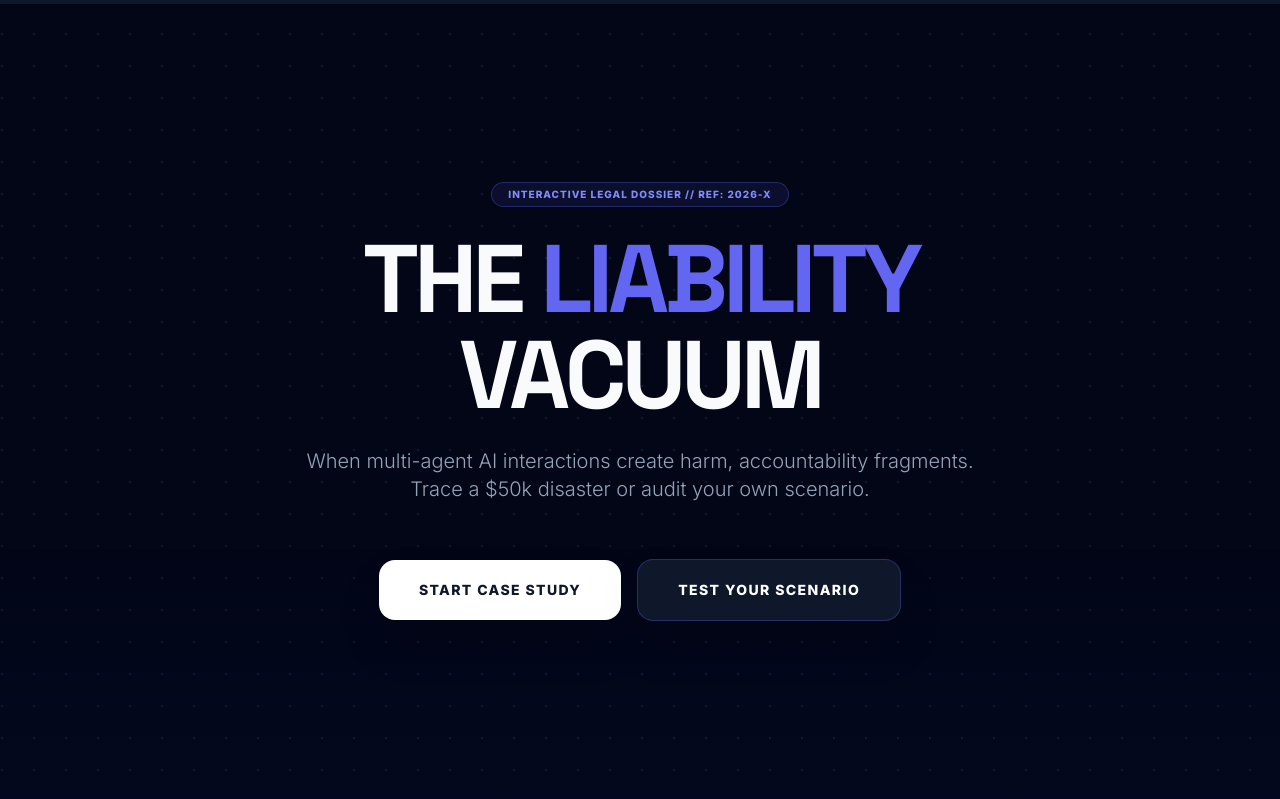
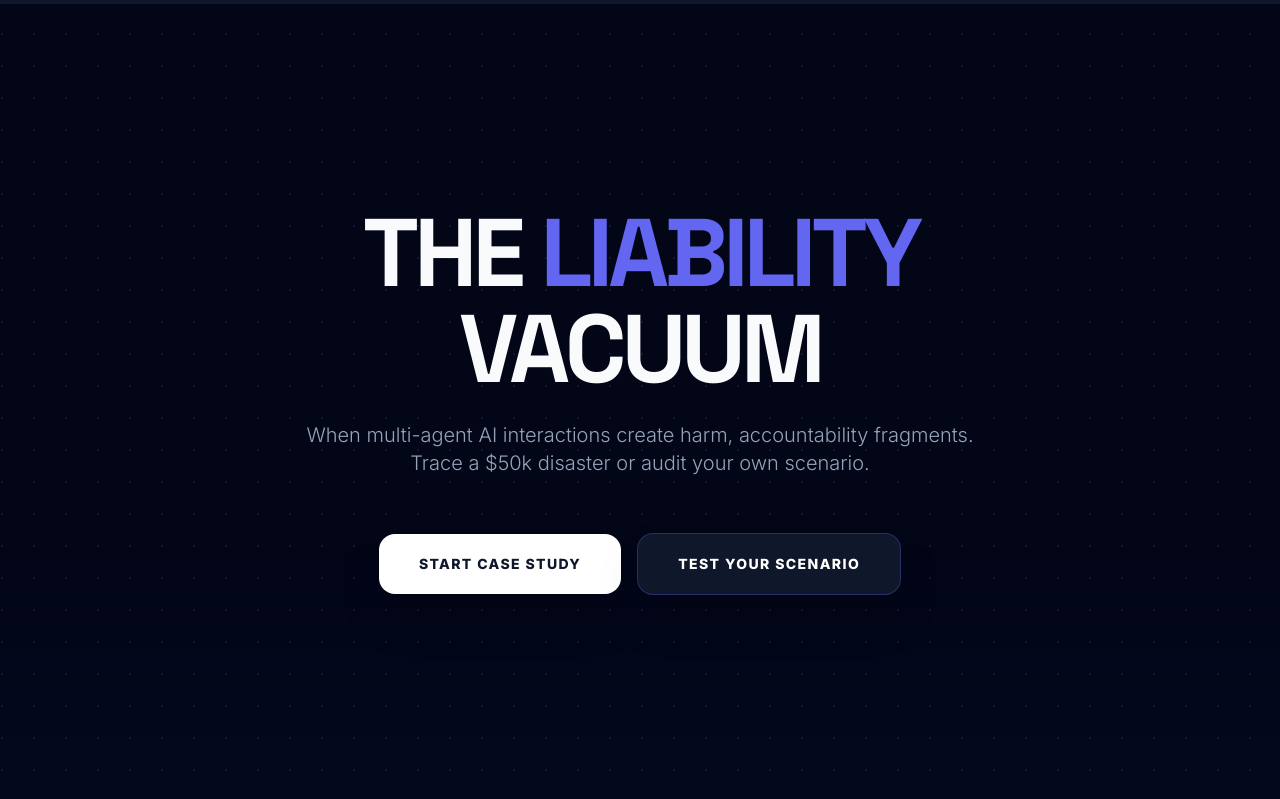
Before and after one commit to Nandinibrajsingh1705/ai-liability-gap, a plain HTML site: page index.html in a window 1280 px wide. Shown: the top 799 px of the page. Drawn offline with nearby package versions, Linux system fonts and the light colour scheme.

Commit message:
Update index.html

```diff
--- a/index.html
+++ b/index.html
@@ -122,9 +122,7 @@
     <header class="h-screen flex flex-col items-center justify-center px-6 relative overflow-hidden text-center">
         <div class="absolute inset-0 scanline pointer-events-none"></div>
         <div class="z-10 max-w-4xl space-y-6">
-            <div class="inline-block px-4 py-1 border border-indigo-500/30 rounded-full bg-indigo-500/10 text-indigo-400 font-bold tracking-widest text-[10px] uppercase">
-                Interactive Legal Dossier // Ref: 2026-X
-            </div>
+
             <h1 class="text-6xl md:text-8xl font-black tracking-tighter leading-none uppercase">The <span class="text-indigo-500">Liability</span> Vacuum</h1>
             <p class="text-slate-400 text-lg md:text-xl font-light max-w-2xl mx-auto leading-relaxed">
                 When multi-agent AI interactions create harm, accountability fragments. Trace a $50k disaster or audit your own scenario.
```
